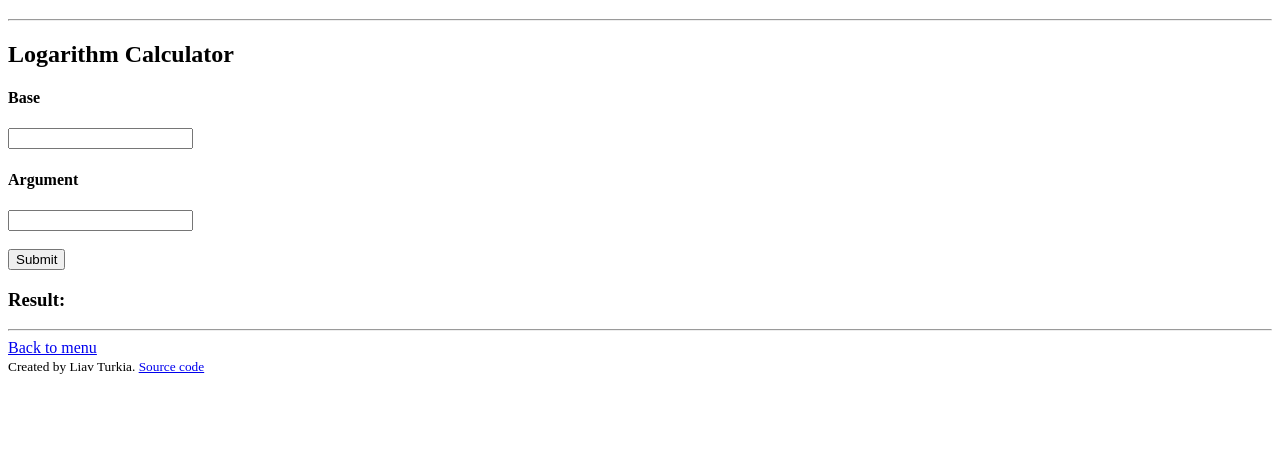
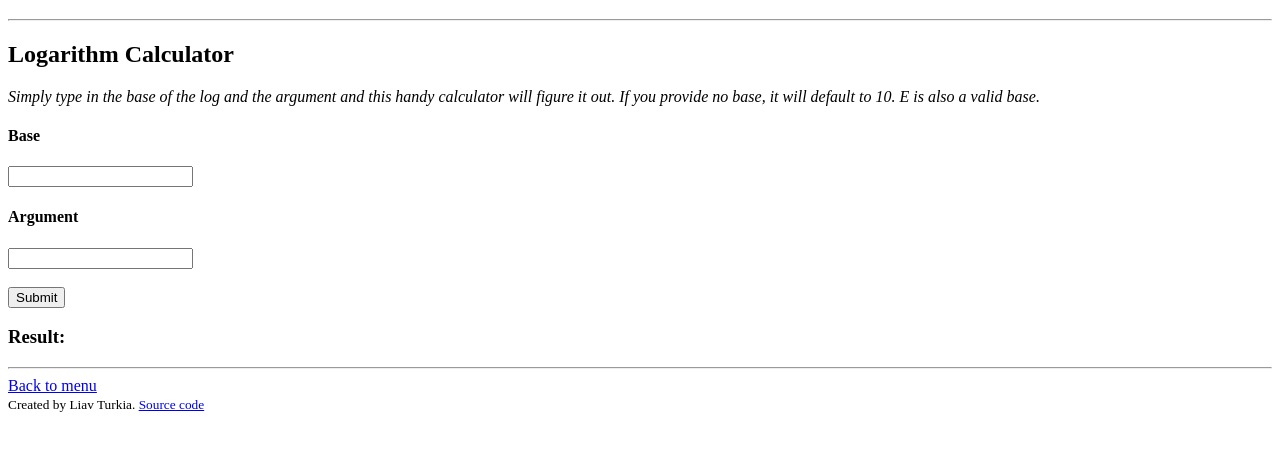
Before and after one commit to liavt/Algebra2CheatSheet, a plain HTML site: page logs.html in a window 1280 px wide. Shown: the part 61-512 px from the top of the page. Drawn offline with nearby package versions, Linux system fonts and the light colour scheme.

Commit message:
MOre instructions

```diff
--- a/logs.html
+++ b/logs.html
@@ -9,6 +9,7 @@
         <h1>Logarithm Cheat Sheet</h1>
         <hr>
         <h2>Logarithm Calculator</h2>
+        <em>Simply type in the base of the log and the argument and this handy calculator will figure it out. If you provide no base, it will default to 10. E is also a valid base.</em>
         <h4>Base</h4>
         <input type="text"id="log-base"/>
         <h4>Argument</h4>
```
